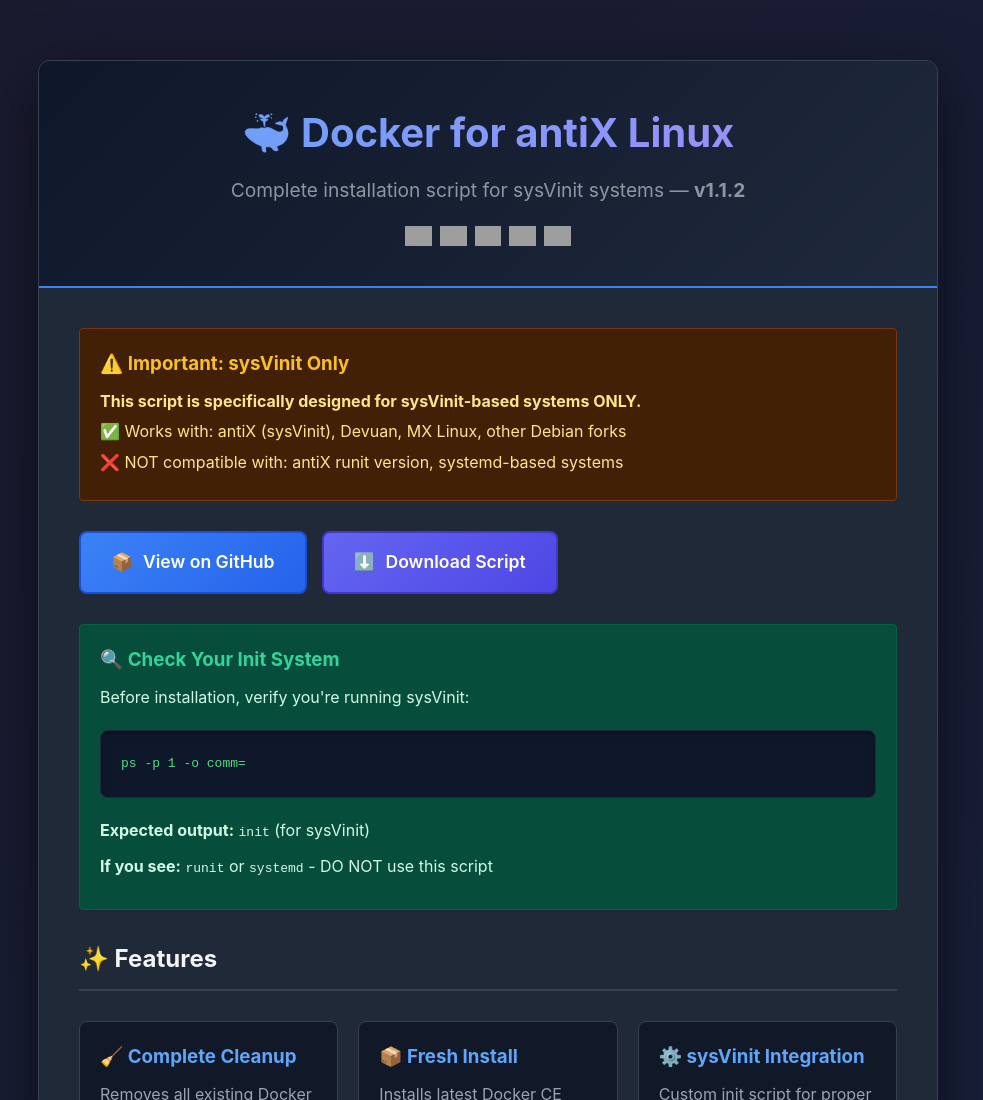
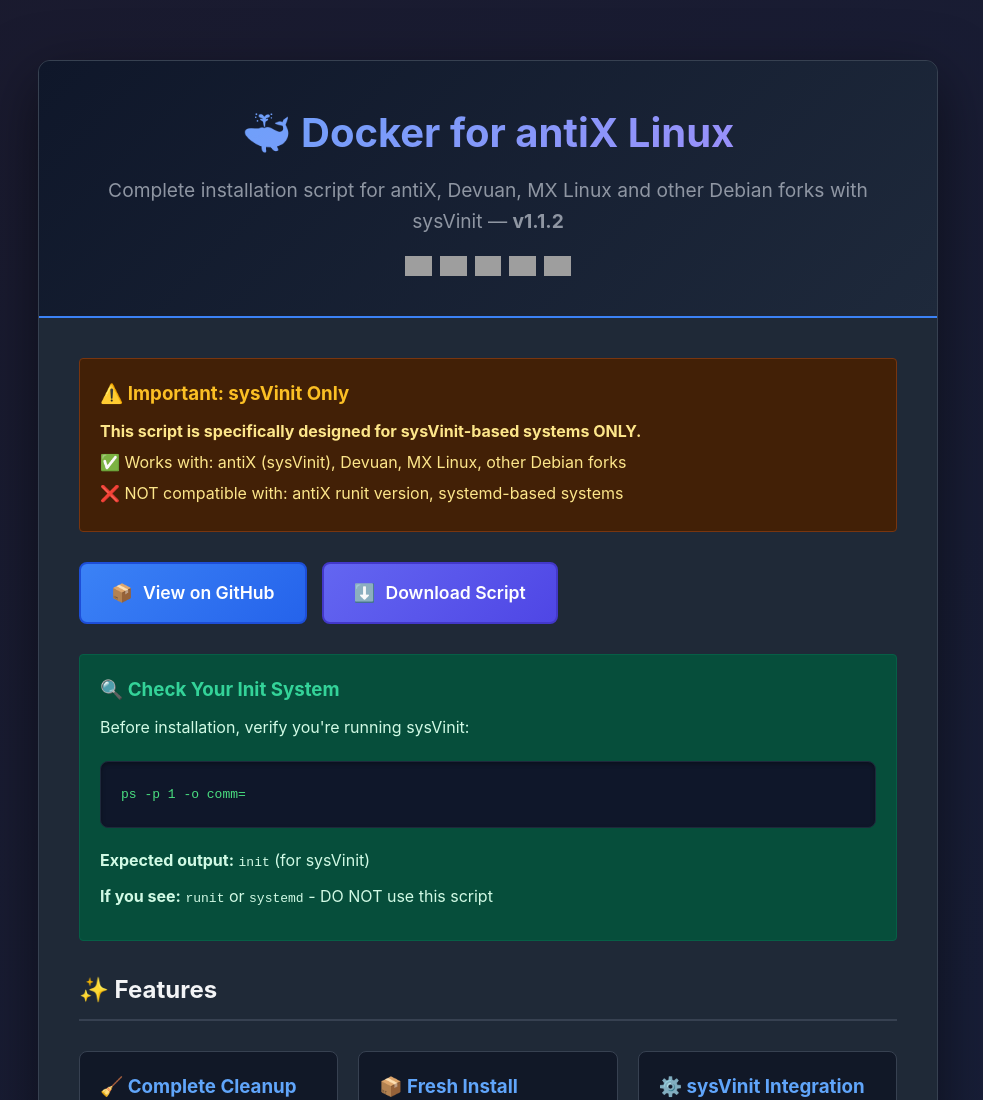
Before and after one commit to mr-addams/antix-docker-install, a plain HTML site: page index.html in a window 1280 px wide. Shown: the top 1100 px of the page, without its empty margins (152-1135 px from the left). Drawn offline with Linux system fonts and the light colour scheme; grey boxes are pictures that could not be loaded.

Commit message:
docs: mention Devuan/MX Linux in header

```diff
--- a/index.html
+++ b/index.html
@@ -268,7 +268,7 @@
     <div class="container">
         <div class="header">
             <h1>🐳 Docker for antiX Linux</h1>
-            <p>Complete installation script for sysVinit systems — <strong>v1.1.2</strong></p>
+            <p>Complete installation script for antiX, Devuan, MX Linux and other Debian forks with sysVinit — <strong>v1.1.2</strong></p>
 
             <div class="badges">
                 <img src="https://img.shields.io/badge/platform-antiX%20Linux%2023.2-blue" alt="Platform">
```
